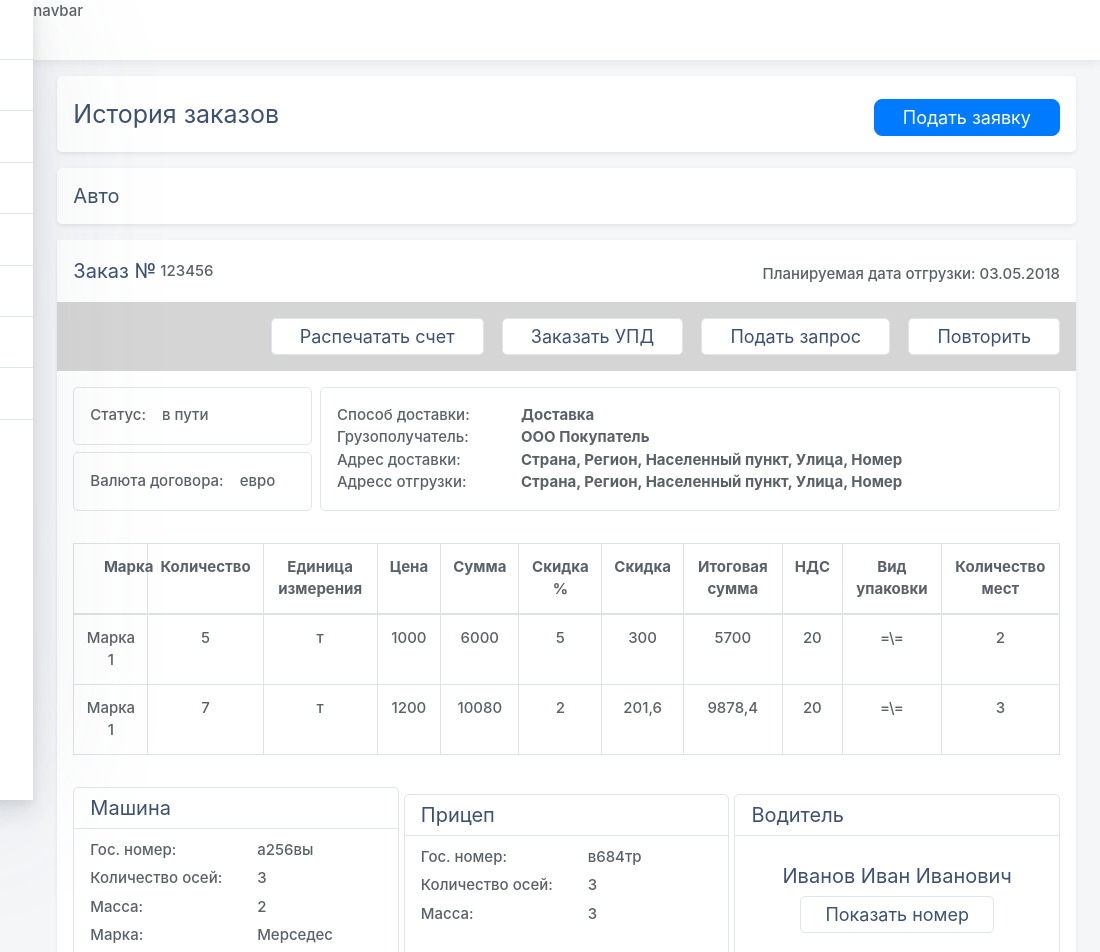
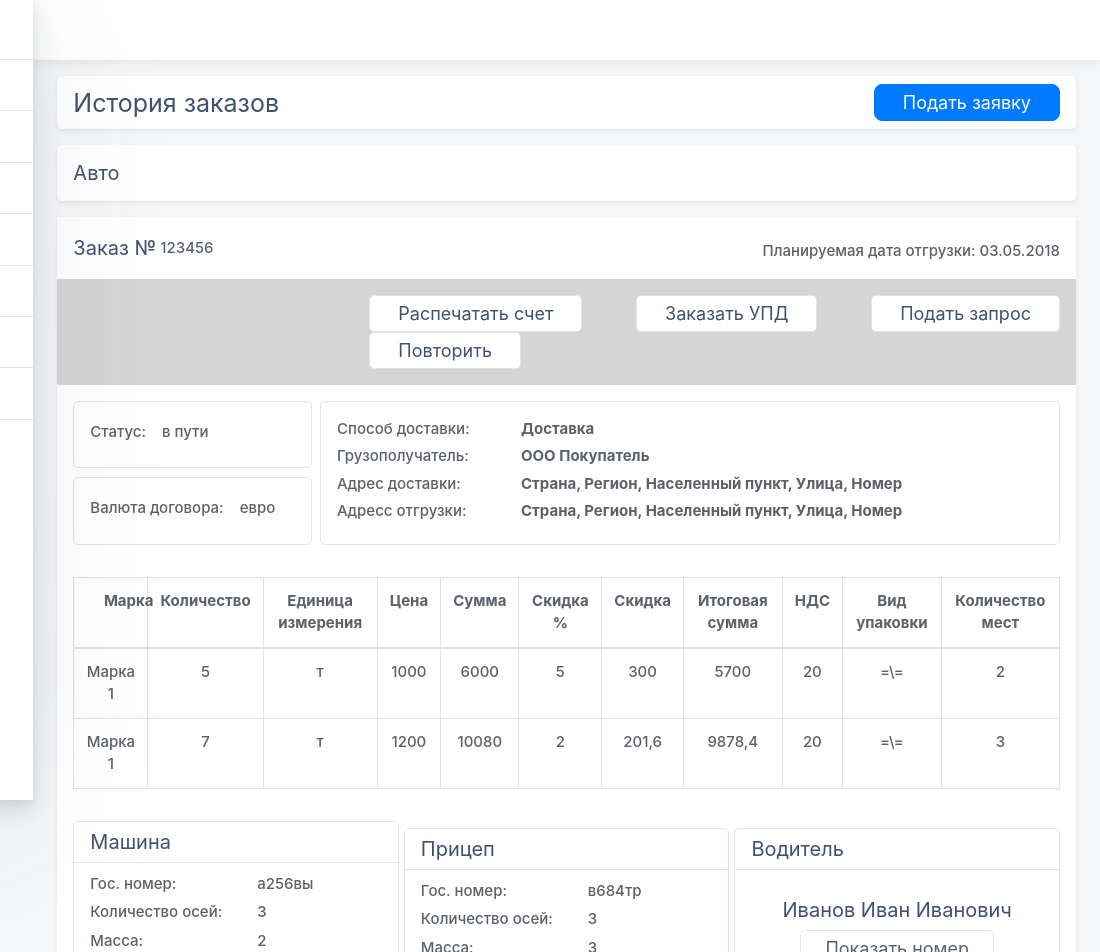
Before and after one commit to IamLeha/Project, a website: page purchase_history.html in a window 1280 px wide. Shown: the top 952 px of the page, 180-1280 px from the left. Drawn offline with nearby package versions, Linux system fonts and the light colour scheme.

Commit message:
коректировки

```diff
--- a/Mysass/main.scss
+++ b/Mysass/main.scss
@@ -20,6 +20,7 @@
 
     &__info p {
         margin: 0;
+        margin-bottom: 5px;
     }
 
     &__info__left-top {
@@ -39,7 +40,7 @@
     }
 
     &__fluid-links {
-        width: 80%;
+        width: 62%;
     }
 }
 
@@ -88,6 +89,13 @@ table {
 
 
 
+@media screen and (max-width: 1440px) {
+    .main-container {
+        &__fluid-links {
+            width: 70%;
+        }
+    }
+}
 
 @media screen and (max-width: 1024px) {
     .main-container {
@@ -141,6 +149,7 @@ table {
         font-size: .6875rem;
         line-height: 1.5;
         border-radius: .25rem;
+        margin-top: 10px;
     }
 
     .container-title {
--- a/purchase_history.html
+++ b/purchase_history.html
@@ -37,7 +37,7 @@
         <div class="nav-wrapper">
           <ul class="nav flex-column">
             <li class="nav-item">
-              <a class="nav-link" href="current_order.html">
+              <a class="nav-link" href="current_orders.html">
                 <i class="fas fa-fw fa-briefcase"></i>
                 <span>Текущие заказы</span></a>
             </li>
@@ -85,7 +85,7 @@
         <div class="main-navbar sticky-top bg-white">
           <nav class="navbar align-items-stretch navbar-light bd-primary flex-md-nowrap p-0 ">
 
-            navbar
+
 
             <nav class="nav">
               <a href="#" class="nav-link nav-link-icon toggle-sidebar d-md-inline d-lg-none text-center border-left"
@@ -98,9 +98,9 @@
 
         <div class="main-content-container container-fluid px-4">
 
-          <div class="container-title shadow-sm bg-white rounded d-flex justify-content-between align-items-center mt-3  p-3 flex-wrap">
+          <div class="container-title shadow-sm bg-white rounded d-flex justify-content-between align-items-center mt-3 px-3 py-2 flex-wrap">
             <h4>История заказов</h4>
-            <a href="#" class="btn btn-primary btn-lg py-1 mardginT" role="button" aria-pressed="true">Подать заявку</a>
+            <a href="#" class="btn btn-primary btn-lg py-1 " role="button" aria-pressed="true">Подать заявку</a>
           </div>
 
           <div class="container-type shadow-sm  p-3 bg-white rounded mt-3">
@@ -329,7 +329,7 @@
 
                 <div class="middle p-1 d-flex flex-column align-items-center m-4">
                   <h5 class="text-center mb-2">Иванов Иван Иванович</h5>
-                  <a href="#" class="btn btn-white btn-lg border border-primary rounded p-1 px-4 link">
+                  <a  class="btn btn-white btn-lg border border-primary rounded p-1 px-4 link">
                     <p class="hide">Показать номер</p>
                     <p class="show">8 800 555-35-35</p>
                   </a>
```
Also changed, not shown: current_orders.html (+3 -3 lines), Mycss/main.css.
